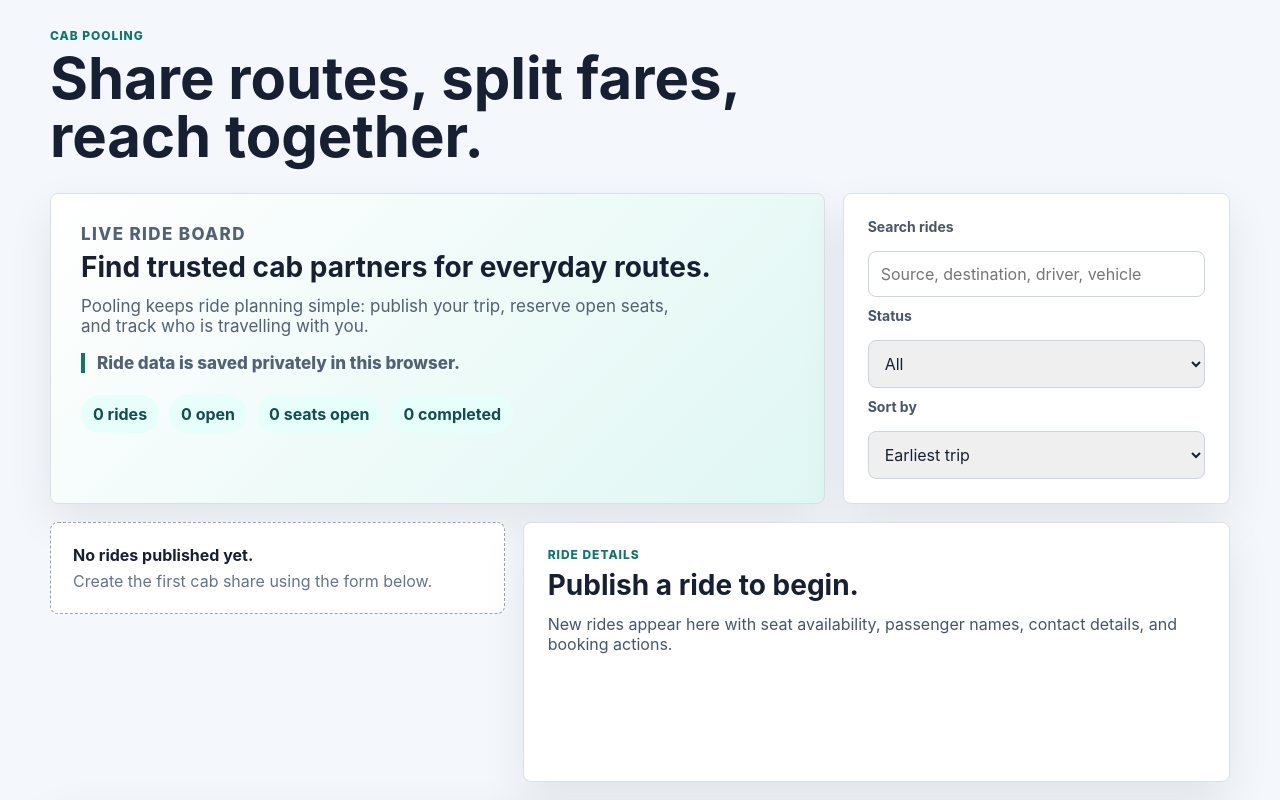
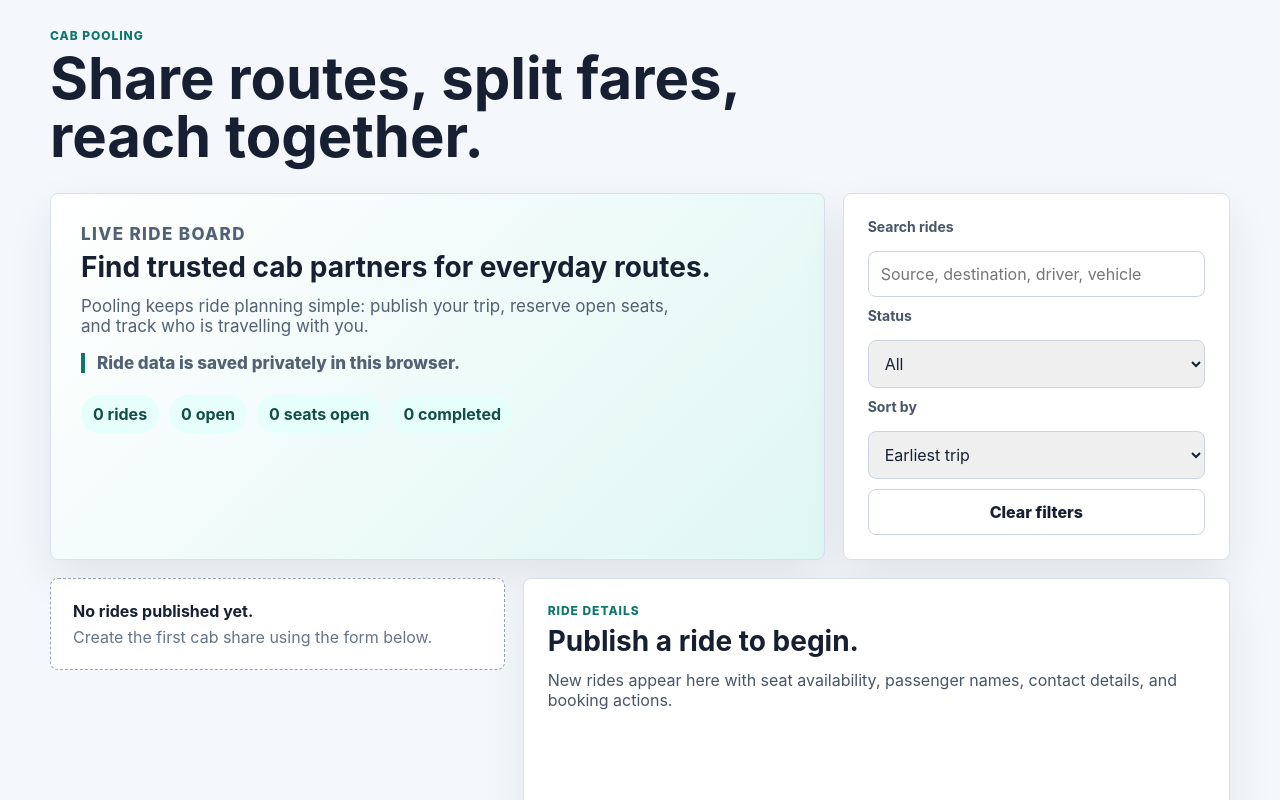
Before and after one commit to Karthisgowda/pooling, a React (Create React App) app: page / in a window 1280 px wide. Shown: the top 800 px of the page. Built offline with nearby package versions, Linux system fonts and the light colour scheme.

Commit message:
Add clear filters action

```diff
--- a/src/App.js
+++ b/src/App.js
@@ -205,6 +205,12 @@ function App() {
     setActiveRideId("");
   }
 
+  function clearFilters() {
+    setQuery("");
+    setStatusFilter("All");
+    setSortBy("date");
+  }
+
   async function askAssistant(event) {
     event.preventDefault();
     const message = assistantQuestion.trim();
@@ -284,6 +290,9 @@ function App() {
             <option value="fare">Lowest fare</option>
             <option value="seats">Most seats open</option>
           </select>
+          <button className="secondary-button" type="button" onClick={clearFilters}>
+            Clear filters
+          </button>
         </form>
       </section>
 
```
